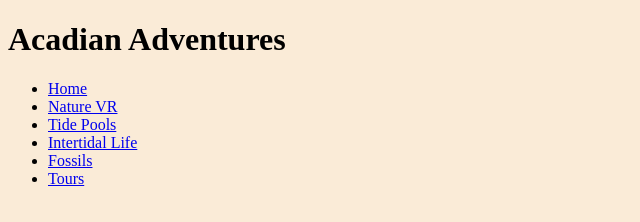
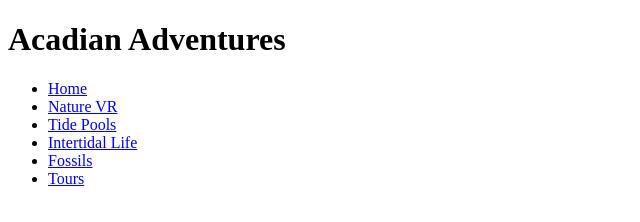
Before and after one commit to Matamer/matamer.github.io, a plain HTML site: page fossils.html in a window 1280 px wide. Shown: the whole page, without its empty margins (0-640 px from the left). Drawn offline with Linux system fonts and the light colour scheme.

Commit message:
Update fossils.html

```diff
--- a/fossils.html
+++ b/fossils.html
@@ -7,7 +7,7 @@
   <link rel="icon" href="favicon.ico">
 </head>
 
-<body style="background-color: antiquewhite">
+<body "background-color: antiquewhite">
   <h1>Acadian Adventures</h1>
 
   <ul>
```
